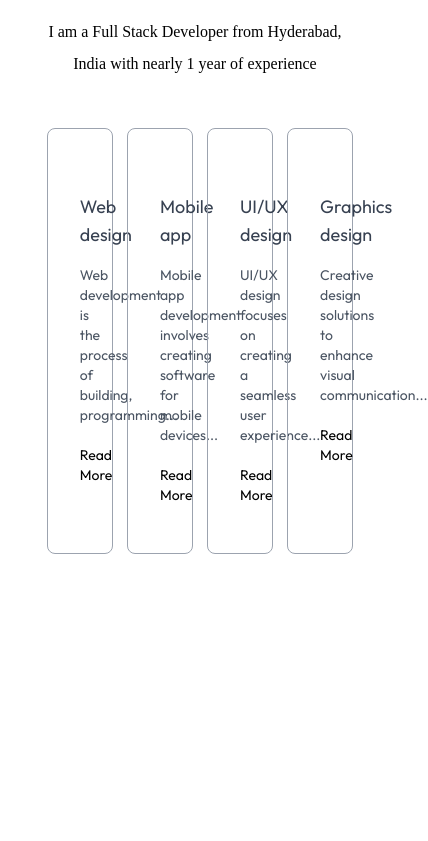
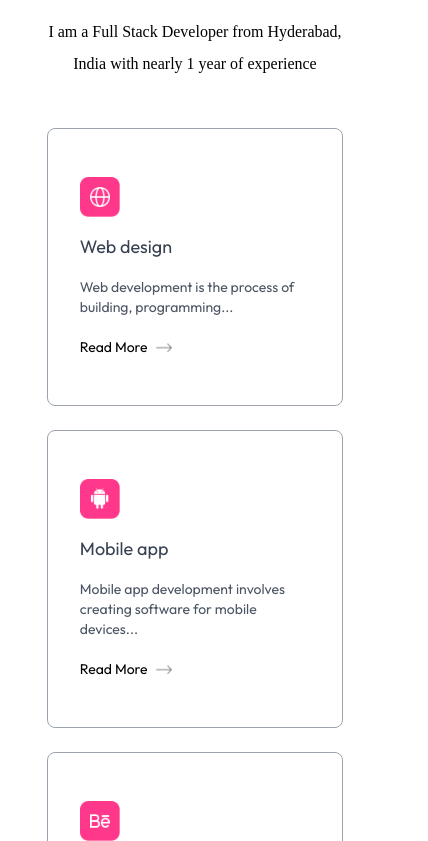
Before and after one commit to RahulNaval21/portfolio-NextJs, a Next.js app: page / in a window 390 px wide. Shown: the part 2663-3504 px from the top of the page, 428 px wide, since content can reach past the window. Before the commit the page ends 3297 px from the top, so only its background shows below. Built offline with nearby package versions, Linux system fonts and the light colour scheme; a web font is replaced by a local one.

Commit message:
Making Services Section Responsive based upon screen size

```diff
--- a/app/components/Services.tsx
+++ b/app/components/Services.tsx
@@ -10,7 +10,7 @@
 
         <p className='text-center max-w-2xl mx-auto mt-5 mb-12 font-Ovo'>I am a Full Stack Developer from Hyderabad, India with nearly 1 year of experience</p>
 
-        <div className='grid grid-cols-4 gap-6 my-10'>
+        <div className='grid grid-cols-auto gap-6 my-10'>
             {serviceData.map(({icon,title,description,link},index)=>(
                 <div key={index} className='border border-gray-400 rounded-lg px-8 py-12 hover:shadow-black cursor-pointer hover:bg-lightHover hover:-translate-y-1 duration-500'>
                     <Image src={icon} alt="" className='w-10'/>
--- a/tailwind.config.ts
+++ b/tailwind.config.ts
@@ -20,6 +20,9 @@
       boxShadow: {
         'black': '4px 4px 0 #000',
         'white': '4px 4px 0 #fff'
+      },
+      gridTemplateColumns: {
+        'auto': 'repeat(auto-fit, minmax(200px, 1fr))'
       }
     },
   },
```
